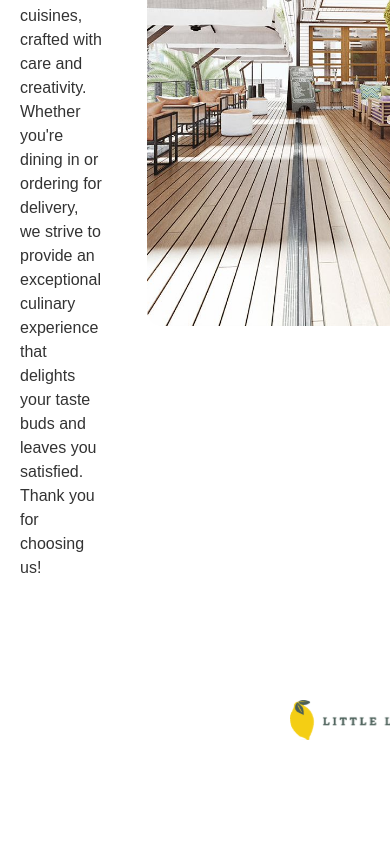
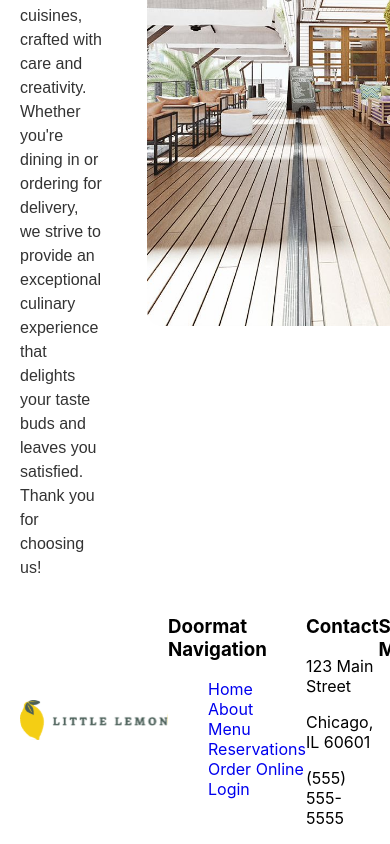
Before and after one commit to mertefeisawesome/meta-frontend-capstone, a React (Create React App) app: page / in a window 390 px wide. Shown: the part 3134-3978 px from the top of the page. Built offline with nearby package versions, Linux system fonts and the light colour scheme.

Commit message:
footer restructure for responsiveness

```diff
--- a/src/App.css
+++ b/src/App.css
@@ -171,11 +171,9 @@ main .container {
   border-radius: 16px;
 }
 
-footer {
+footer .container {
   display:flex;
   justify-content: space-between;
-  padding-left: 290px;
-  padding-right:290px;
 }
 
 footer ul {
--- a/src/components/Footer.js
+++ b/src/components/Footer.js
@@ -3,6 +3,7 @@ import React from "react";
 const Footer = () => {
   return (
     <footer>
+      <div className="container">
         <img src="/assets/Logo.svg" alt="Little Lemon Logo" />
         <div>
           <h3>Doormat Navigation</h3>
@@ -47,6 +48,7 @@ const Footer = () => {
             </li>
           </ul>
         </div>
+      </div>
     </footer>
   );
 };
```
Lines whose indentation alone changed are shown as unchanged.
